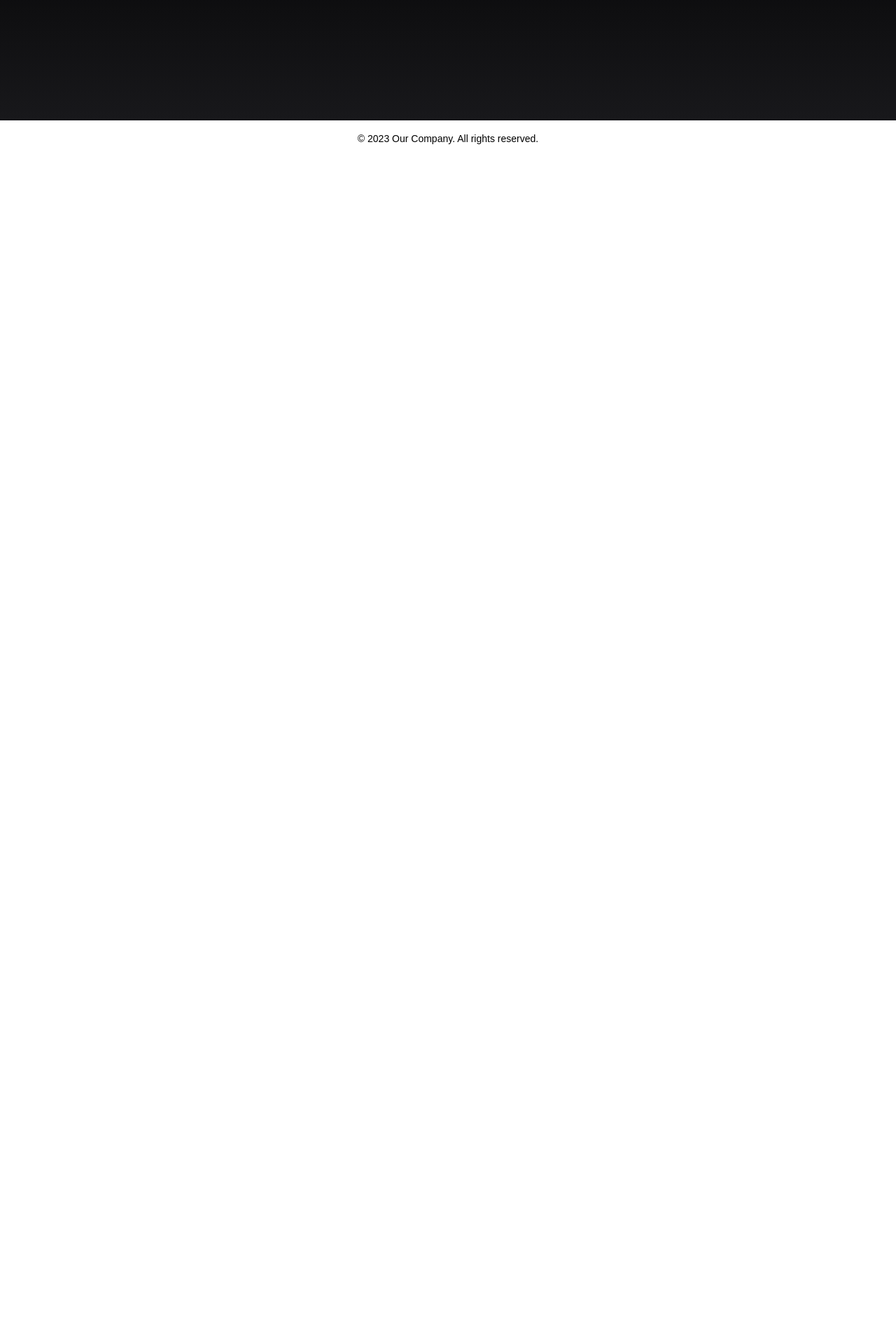
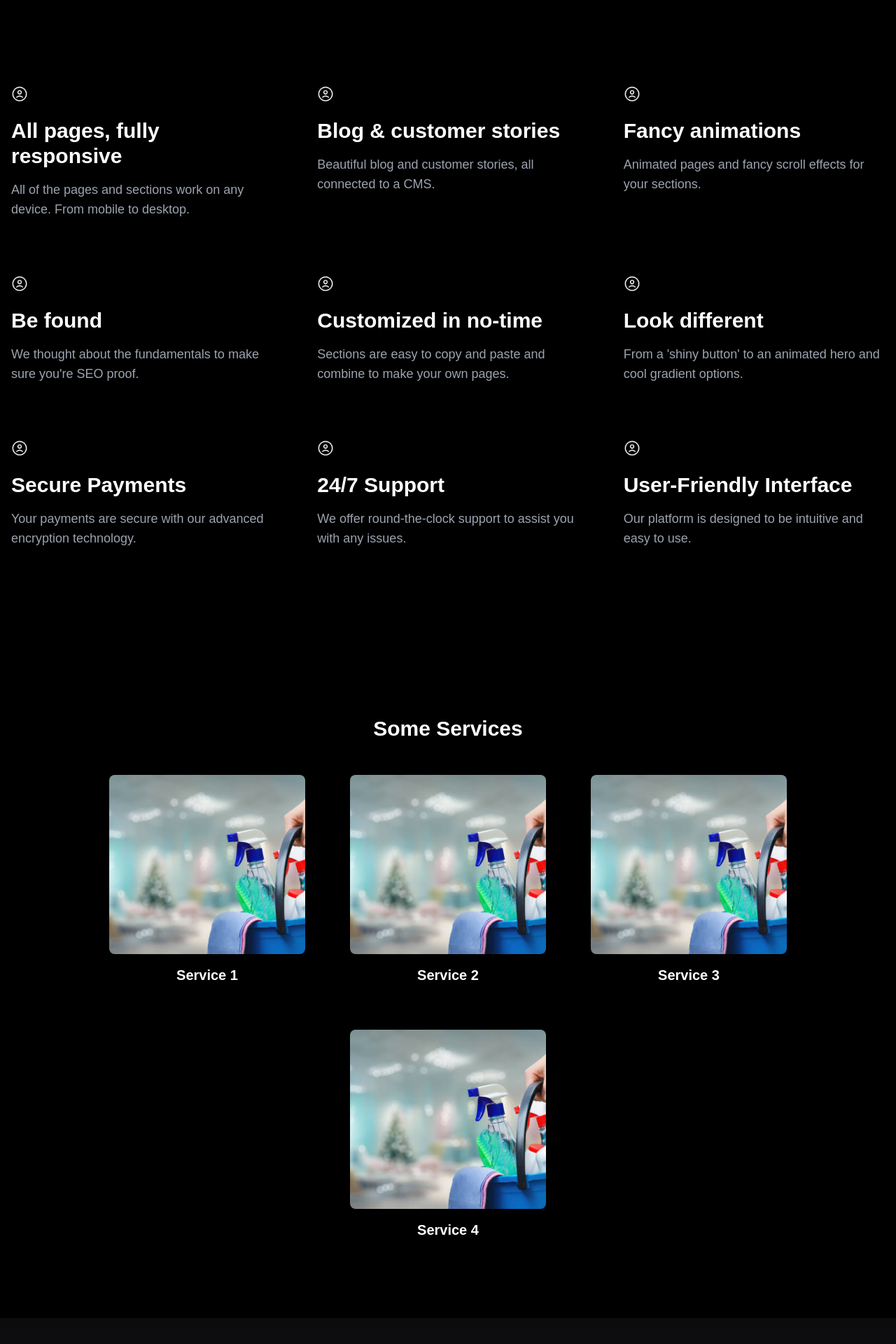
Before and after one commit to k25kar/GWOC_2025, a Next.js app: page / in a window 1280 px wide. Shown: the part 660-2580 px from the top of the page at 70% size. Before the commit the page ends 884 px from the top, so only its background shows below. Built offline with nearby package versions, Linux system fonts and the light colour scheme.

Commit message:
main page and infinite carousel.tsx

```diff
--- a/app/page.tsx
+++ b/app/page.tsx
@@ -1,30 +1,180 @@
 'use client';
 
-import React, { useState, useEffect } from 'react';
-import Image from "next/image";
-import Link from 'next/link';
-import Loading from './feed/loading';
+import React, { useEffect, useRef } from 'react';
 import { Button } from "@/components/ui/button"
+import InfiniteCarousel from '@/components/InfiniteCarousel';
+import Image from "next/image"
+import userIcon from "@/public/user-icon.png" // Import the user icon image
+import landingPhoto1 from "@/public/landing-photo1.jpg" // Import the existing image
+
+function FeaturesGrid() {
+  const features = [
+    {
+      icon: userIcon,
+      title: "All pages, fully responsive",
+      description: "All of the pages and sections work on any device. From mobile to desktop.",
+    },
+    {
+      icon: userIcon,
+      title: "Blog & customer stories",
+      description: "Beautiful blog and customer stories, all connected to a CMS.",
+    },
+    {
+      icon: userIcon,
+      title: "Fancy animations",
+      description: "Animated pages and fancy scroll effects for your sections.",
+    },
+    {
+      icon: userIcon,
+      title: "Be found",
+      description: "We thought about the fundamentals to make sure you're SEO proof.",
+    },
+    {
+      icon: userIcon,
+      title: "Customized in no-time",
+      description: "Sections are easy to copy and paste and combine to make your own pages.",
+    },
+    {
+      icon: userIcon,
+      title: "Look different",
+      description: "From a 'shiny button' to an animated hero and cool gradient options.",
+    },
+    {
+      icon: userIcon,
+      title: "Secure Payments",
+      description: "Your payments are secure with our advanced encryption technology.",
+    },
+    {
+      icon: userIcon,
+      title: "24/7 Support",
+      description: "We offer round-the-clock support to assist you with any issues.",
+    },
+    {
+      icon: userIcon,
+      title: "User-Friendly Interface",
+      description: "Our platform is designed to be intuitive and easy to use.",
+    },
+  ]
+
+  return (
+    <div className="bg-black px-4 py-16 md:py-24">
+      <div className="mx-auto max-w-7xl">
+        <div className="grid gap-12 md:grid-cols-3 md:gap-x-12 md:gap-y-16 lg:gap-x-16 lg:gap-y-20">
+          {features.map((feature, index) => (
+            <div key={index} className="space-y-4">
+              <div className="inline-block rounded-lg">
+                <Image src={feature.icon} alt="Feature Icon" width={24} height={24} className="text-gray-400" />
+              </div>
+              <h3 className="text-2xl font-semibold text-white md:text-3xl">{feature.title}</h3>
+              <p className="text-gray-400 text-lg">{feature.description}</p>
+            </div>
+          ))}
+        </div>
+      </div>
+    </div>
+  )
+}
+
+function ServicesSection() {
+  const services = [
+    {
+      image: landingPhoto1,
+      title: "Service 1",
+      description: "Description for Service 1",
+    },
+    {
+      image: landingPhoto1,
+      title: "Service 2",
+      description: "Description for Service 2",
+    },
+    {
+      image: landingPhoto1,
+      title: "Service 3",
+      description: "Description for Service 3",
+    },
+    {
+      image: landingPhoto1,
+      title: "Service 4",
+      description: "Description for Service 4",
+    },
+  ]
+
+  return (
+    <div className="bg-black px-4 py-16 md:py-24">
+      <div className="mx-auto max-w-7xl text-center">
+        <h2 className="text-3xl font-bold text-white mb-8">Some Services</h2>
+        <div className="flex flex-wrap justify-center gap-8">
+          {services.map((service, index) => (
+            <div key={index} className="w-full sm:w-1/2 md:w-1/3 lg:w-1/4 p-4">
+              <div className="relative">
+                <Image src={service.image} alt={service.title} className="w-full h-64 object-cover rounded-lg" />
+                <div className="absolute inset-0 bg-black bg-opacity-50 flex items-center justify-center opacity-0 hover:opacity-100 transition-opacity">
+                  <p className="text-white text-lg">{service.description}</p>
+                </div>
+              </div>
+              <h3 className="text-xl font-semibold text-white mt-4">{service.title}</h3>
+            </div>
+          ))}
+        </div>
+      </div>
+    </div>
+  )
+}
 
 export default function Page() {
+  const topLeftRef = useRef<HTMLImageElement>(null);
+  const bottomLeftRef = useRef<HTMLImageElement>(null);
+  const topRightRef = useRef<HTMLImageElement>(null);
+  const bottomRightRef = useRef<HTMLImageElement>(null);
+
+  useEffect(() => {
+    const handleScroll = () => {
+      const scrollY = window.scrollY;
+      const windowHeight = window.innerHeight;
+
+      const topLeft = topLeftRef.current;
+      const bottomLeft = bottomLeftRef.current;
+      const topRight = topRightRef.current;
+      const bottomRight = bottomRightRef.current;
+
+      if (topLeft && bottomLeft && topRight && bottomRight) {
+        topLeft.style.transform = `translate(${scrollY * 0.1}px, ${scrollY * 0.1}px)`;
+        bottomLeft.style.transform = `translate(${scrollY * 0.1}px, -${scrollY * 0.1}px)`;
+        topRight.style.transform = `translate(-${scrollY * 0.1}px, ${scrollY * 0.1}px)`;
+        bottomRight.style.transform = `translate(-${scrollY * 0.1}px, -${scrollY * 0.1}px)`;
+      }
+    };
+
+    window.addEventListener('scroll', handleScroll);
+    return () => window.removeEventListener('scroll', handleScroll);
+  }, []);
+
   return (
-    <div className="min-h-screen bg-black flex flex-col items-center justify-center relative overflow-hidden">
+    <div className="min-h-screen bg-black flex flex-col items-center justify-center relative overflow-hidden pt-48">
       {/* Gradient overlay */}
       <div className="absolute inset-0 bg-gradient-to-b from-black via-black to-zinc-900" />
 
+      {/* Whitespace */}
+      <div className="h-30 w-full bg-black"></div>
+
       {/* Content */}
       <div className="relative z-10 text-center px-4 max-w-4xl mx-auto">
-
+        <div className="relative">
+          <Image ref={topLeftRef} src={landingPhoto1} alt="Top Left Image" className="absolute top-[-50px] left-[-50px] w-32 h-32" />
+          <Image ref={bottomLeftRef} src={landingPhoto1} alt="Bottom Left Image" className="absolute bottom-[-50px] left-[-50px] w-32 h-32" />
+          <Image ref={topRightRef} src={landingPhoto1} alt="Top Right Image" className="absolute top-[-50px] right-[-50px] w-32 h-32" />
+          <Image ref={bottomRightRef} src={landingPhoto1} alt="Bottom Right Image" className="absolute bottom-[-50px] right-[-50px] w-32 h-32" />
           <h1 className="text-4xl md:text-6xl lg:text-7xl font-bold text-white mb-6 tracking-tight">
             <span className="inline-block relative">
-          Seamless Home & Office {" "}
+              Seamless Home & Office{" "}
               <span className="relative">
                 <span className="absolute -inset-1 blur-xl bg-gradient-to-r from-white/30 to-white/10 opacity-50" />
-              <span className="relative">Services </span>
+                <span className="relative">Services</span>
               </span>{" "}
               at Your Fingertips
             </span>
           </h1>
+        </div>
 
         <p className="text-zinc-400 text-lg md:text-xl max-w-2xl mx-auto mb-12 leading-relaxed">
           Book expert cleaning, installation, and repair services in just a few clicks. Quality service, hassle-free experience, and secure payments—anytime, anywhere.
@@ -47,6 +197,21 @@ export default function Page() {
       <div className="absolute top-1/2 left-1/2 -translate-x-1/2 -translate-y-1/2 w-[800px] h-[800px] opacity-30">
         <div className="absolute inset-0 bg-gradient-radial from-zinc-500/20 to-transparent blur-2xl" />
       </div>
+
+      {/* Features Grid */}
+      <div className="relative z-10 w-full mt-12">
+        <FeaturesGrid />
+      </div>
+
+      {/* Services Section */}
+      <div className="relative z-10 w-full mt-12">
+        <ServicesSection />
+      </div>
+
+      {/* Infinite Carousel */}
+      <div className="relative z-10 w-full mt-12">
+        <InfiniteCarousel />
+      </div>
     </div>
   )
 }
--- /dev/null
+++ b/components/InfiniteCarousel.tsx
@@ -0,0 +1,71 @@
+"use client"
+
+import { useEffect, useRef } from "react"
+import Image from "next/image"
+import landingPhoto1 from "@/public/landing-photo1.jpg" // Import the local image
+
+export default function InfiniteCarousel() {
+  const containerRef = useRef<HTMLDivElement>(null)
+
+  useEffect(() => {
+    const scrollContainer = containerRef.current
+    if (!scrollContainer) return
+
+    let scrollInterval: NodeJS.Timeout
+
+    const startScrolling = () => {
+      scrollInterval = setInterval(() => {
+        if (scrollContainer.scrollLeft + scrollContainer.clientWidth >= scrollContainer.scrollWidth) {
+          scrollContainer.scrollLeft = 0
+        } else {
+          scrollContainer.scrollLeft += 1
+        }
+      }, 10)
+    }
+
+    startScrolling()
+
+    scrollContainer.addEventListener("mouseenter", () => {
+      clearInterval(scrollInterval)
+    })
+
+    scrollContainer.addEventListener("mouseleave", startScrolling)
+
+    return () => {
+      clearInterval(scrollInterval)
+    }
+  }, [])
+
+  // Images including the local image
+  const images = [
+    landingPhoto1,
+    "https://via.placeholder.com/600x800.png?text=Image+2",
+    "https://via.placeholder.com/600x800.png?text=Image+3",
+    "https://via.placeholder.com/600x800.png?text=Image+4",
+  ]
+
+  // Duplicate images to create infinite effect
+  const duplicatedImages = [...images, ...images]
+
+  return (
+    <div className="w-full bg-black min-h-screen flex items-center">
+      <div ref={containerRef} className="flex overflow-x-hidden w-full gap-6 px-6">
+        {duplicatedImages.map((image, index) => (
+          <div
+            key={index}
+            className="relative flex-none w-[200px] sm:w-[250px] md:w-[300px] lg:w-[350px] xl:w-[400px] aspect-[3/4] rounded-2xl overflow-hidden"
+          >
+            <div className="absolute inset-0 rounded-2xl border-2 border-white z-10 transition-all duration-150 hover:border-4 hover:shadow-[0_0_15px_rgba(255,255,255,0.8)]" />
+            <Image
+              src={image}
+              alt={`Carousel image ${index + 1}`}
+              fill
+              className="object-cover"
+              sizes="(max-width: 400px) 100vw, 450px"
+            />
+          </div>
+        ))}
+      </div>
+    </div>
+  )
+}
```
Also changed, not shown: public/landing-photo1.jpg (added). Lines whose indentation alone changed are shown as unchanged.
